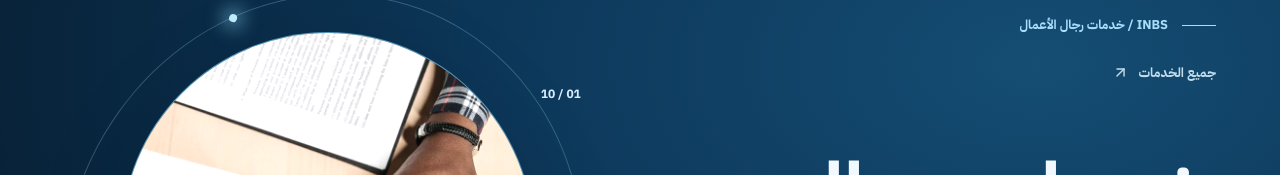
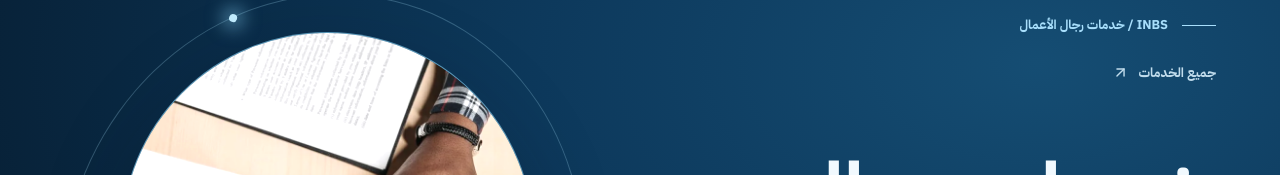
Before and after one commit to Bashar-alJabi/inbs-website, a Next.js app: page /ar/services/businessmen-services in a window 1280 px wide. Shown: the part 177-352 px from the top of the page. Built offline with nearby package versions, Linux system fonts and the light colour scheme; no server answers.

Commit message:
style(businessmen): refine interactions and calls to action

```diff
--- a/src/components/service-detail/businessmen-hero.tsx
+++ b/src/components/service-detail/businessmen-hero.tsx
@@ -28,7 +28,6 @@ export function BusinessmenHero({ locale }: { locale: Locale }) {
             <Image src={service.image} alt="" fill priority sizes="(max-width: 760px) 88vw, 42vw" />
           </div>
           <div className="inbs-detail-hero-orbit" aria-hidden="true"/>
-          <span className="inbs-detail-hero-index" aria-hidden="true">01 / 10</span>
           <span className="inbs-detail-photo-caption">{t.photoCaption}</span>
         </div>
       </div>
```
